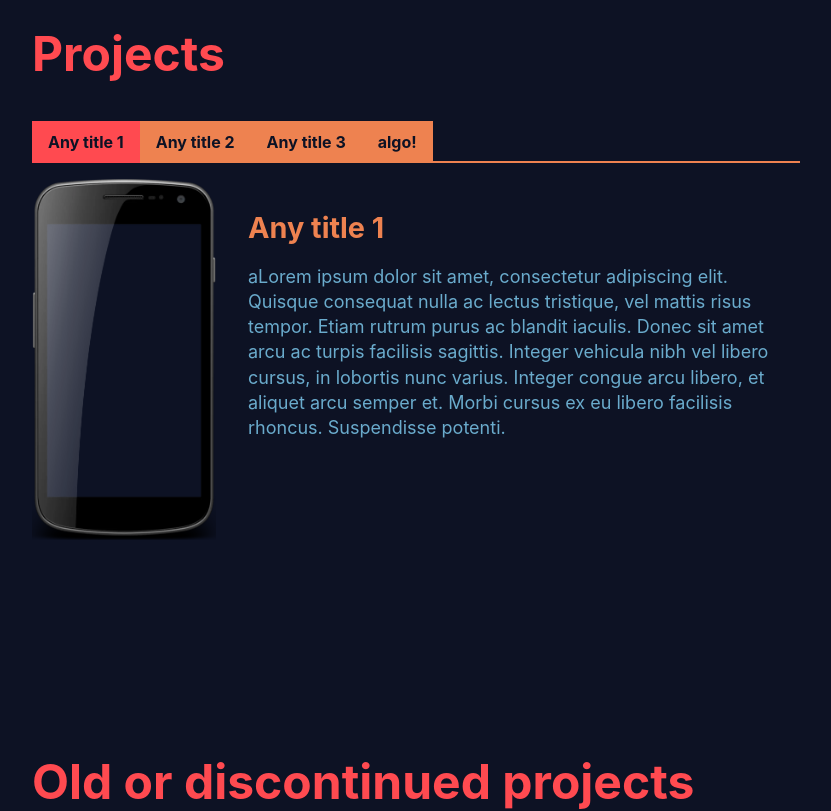
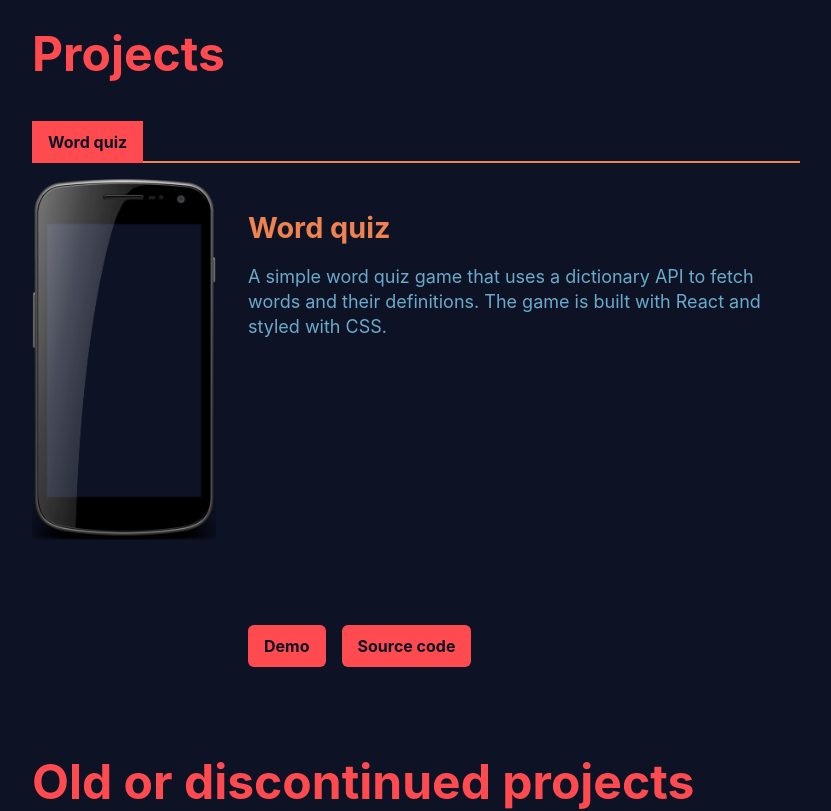
Before and after one commit to azero-dev/inferente, a React (Vite) app: page / in a window 1280 px wide. Shown: the part 780-1591 px from the top of the page, without its empty margins (224-1055 px from the left). Built offline with nearby package versions, Linux system fonts and the light colour scheme.

Commit message:
refactor: Update TabContainer grid layout and create projects data

```diff
--- a/src/components/Button.jsx
+++ b/src/components/Button.jsx
@@ -1,7 +1,7 @@
 import styled from 'styled-components';
 import PropTypes from 'prop-types';
 
-const Button = styled.button`
+const StyledButton = styled.button`
   padding: 0.6em 1em;
   font-size: 1em;
   font-weight: bold;
@@ -15,16 +15,23 @@ const Button = styled.button`
   &:hover {
     background-color: ${(props) => props.theme.secondaryColor};
     border-radius: 7px;
+  }
 `;
 
-const ButtonComponent = ({ children, onClick }) => {
-  return <Button onClick={onClick}>{children}</Button>;
+const Button = ({ children, onClick, href }) => {
+  const handleClick = (e) => {
+    if (onClick) onClick(e);
+    if (href) window.location.href = href;
+  };
+
+  return <StyledButton onClick={handleClick}>{children}</StyledButton>;
 };
 
-export default ButtonComponent;
+export default Button;
 
 
-ButtonComponent.propTypes = {
+Button.propTypes = {
   children: PropTypes.node.isRequired,
   onClick: PropTypes.func,
+  href: PropTypes.string,
 };
--- a/src/components/common/TabContainer.jsx
+++ b/src/components/common/TabContainer.jsx
@@ -4,24 +4,30 @@ import PropTypes from "prop-types";
 const TabCont = styled.div`
   display: grid;
   grid-template-columns: 1fr 3fr;
-  grid-template-rows: auto 1fr;
+  grid-template-rows: auto 100% 1fr;
   grid-template-areas:
     "img title"
-    "img text";
+    "img text"
+    "img button";
   column-gap: 2em;
 
   img {
     grid-area: img;
     max-width: 100%;
   }
-
   h2 {
     grid-area: title;
     margin-top: 1em;
   }
-
   p {
     grid-area: text;
+  }
+
+  .buttons {
+    grid-area: button;
+    button {
+      margin: 0 1em 0 0;
+    }
   }
 
   @media (${(props) => props.theme.breakpoints.mobile}) {
@@ -30,21 +36,28 @@ const TabCont = styled.div`
     grid-template-areas:
       "img"
       "title"
-      "text";
+      "text"
+      "button";
 
     img {
       max-height: 20vh;
       margin: 1em auto;
     }
+
+    .buttons {
+      display: flex;
+      justify-content: center;
+      align-items: center;
+      gap: 1em;
+      button {
+        margin: 0;
+      }
+    }
   }
 `;
 
 function TabContainer({ children }) {
-  return (
-    <TabCont>
-      {children}
-    </TabCont>
-  )
+  return <TabCont>{children}</TabCont>;
 }
 
 export default TabContainer;
--- a/src/components/sections/Projects.jsx
+++ b/src/components/sections/Projects.jsx
@@ -3,26 +3,33 @@ import SectionContainer from "../common/SectionContainer";
 import ReactTabsStyles from "../common/ReactTabsStyles";
 import { Tab, Tabs, TabList, TabPanel } from "react-tabs";
 import TabContainer from "../common/TabContainer";
+import Button from "../Button";
 
 function Projects({ projectsData, sectionType }) {
   return (
     <SectionContainer>
-      {sectionType === 'New' ? <h1 id="projects">Projects</h1> : <h1 id="oldProjects">Old or discontinued projects</h1>}
+      {sectionType === "New" ? (
+        <h1 id="projects">Projects</h1>
+      ) : (
+        <h1 id="oldProjects">Old or discontinued projects</h1>
+      )}
       <ReactTabsStyles>
         <Tabs>
           <TabList>
-            {projectsData.map(project => (
-              <Tab key={project.id}>
-                {project.title}
-              </Tab>
+            {projectsData.map((project) => (
+              <Tab key={project.id}>{project.title}</Tab>
             ))}
           </TabList>
-          {projectsData.map(project => (
+          {projectsData.map((project) => (
             <TabPanel key={project.id}>
               <TabContainer>
                 <img src={project.img} alt={project.imgAlt} />
                 <h2>{project.title}</h2>
                 <p>{project.description}</p>
+                <div className='buttons'>
+                  <Button href={project.demoURL}>Demo</Button>
+                  <Button href={project.sourceURL}>Source code</Button>
+                </div>
               </TabContainer>
             </TabPanel>
           ))}
--- a/src/data/projectsData.js
+++ b/src/data/projectsData.js
@@ -3,35 +3,13 @@ import phone from '../assets/Phone.webp'
 const projectsData = [
   {
     id: 1,
-    title: "Any title 1",
-    description:
-      "aLorem ipsum dolor sit amet, consectetur adipiscing elit. Quisque consequat nulla ac lectus tristique, vel mattis risus tempor. Etiam rutrum purus ac blandit iaculis. Donec sit amet arcu ac turpis facilisis sagittis. Integer vehicula nibh vel libero cursus, in lobortis nunc varius. Integer congue arcu libero, et aliquet arcu semper et. Morbi cursus ex eu libero facilisis rhoncus. Suspendisse potenti.",
+    title: "Word quiz",
+    description: "A simple word quiz game that uses a dictionary API to fetch words and their definitions. The game is built with React and styled with CSS.",
     img: phone,
-    imgAlt: "phone",
+    imgAlt: "Word quiz example",
+    demoURL: "https://word-quiz-blue.vercel.app/",
+    sourceURL: "https://github.com/azero-dev/word-quiz",
   },
-  {
-    id: 2,
-    title: "Any title 2",
-    description:
-      "bLorem ipsum dolor sit amet, consectetur adipiscing elit. Quisque consequat nulla ac lectus tristique, vel mattis risus tempor. Etiam rutrum purus ac blandit iaculis. Donec sit amet arcu ac turpis facilisis sagittis. Integer vehicula nibh vel libero cursus, in lobortis nunc varius. Integer congue arcu libero, et aliquet arcu semper et. Morbi cursus ex eu libero facilisis rhoncus. Suspendisse potenti.",
-    img: phone,
-    imgAlt: "phone",
-  },
-  {
-    id: 3,
-    title: "Any title 3",
-    description:
-      "cLorem ipsum dolor sit amet, consectetur adipiscing elit. Quisque consequat nulla ac lectus tristique, vel mattis risus tempor. Etiam rutrum purus ac blandit iaculis. Donec sit amet arcu ac turpis facilisis sagittis. Integer vehicula nibh vel libero cursus, in lobortis nunc varius. Integer congue arcu libero, et aliquet arcu semper et. Morbi cursus ex eu libero facilisis rhoncus. Suspendisse potenti.",
-    img: phone,
-    imgAlt: "phone",
-  },
-  {
-    id: 4,
-    title: "algo!",
-    description: "algo mas",
-    img: phone,
-    imgAlt: "phone",
-  }
 ]
 
 export default projectsData
```
